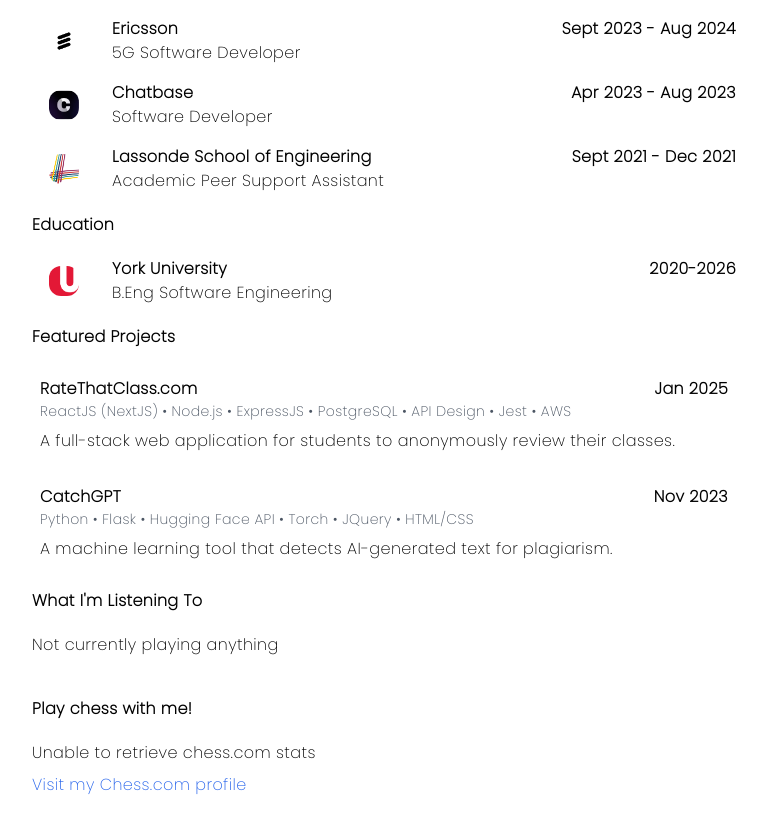
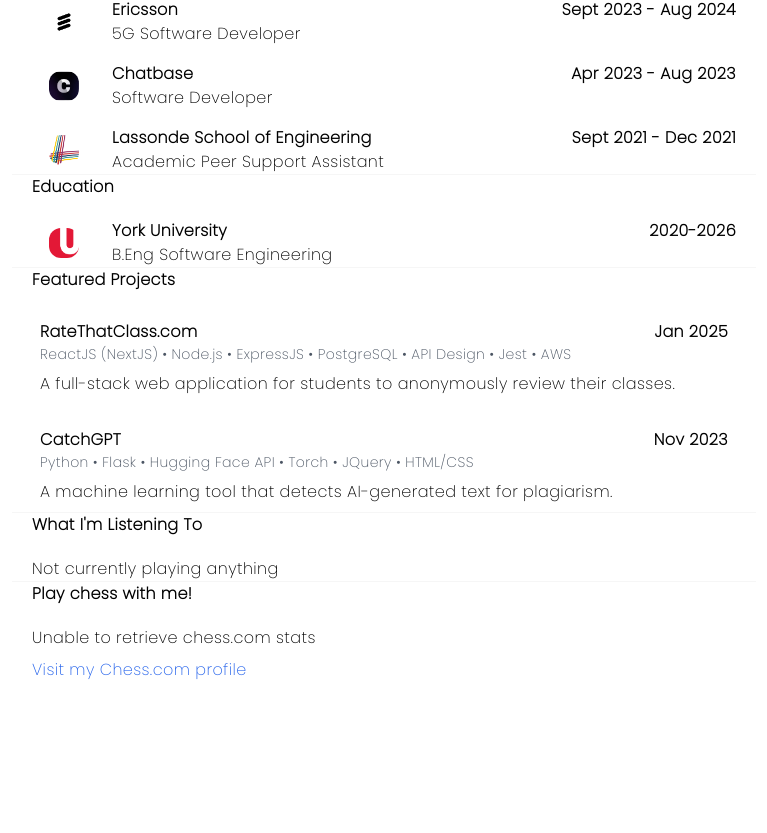
Before and after one commit to mouizahmed/portfolio, a Next.js app: page / in a window 1280 px wide. Shown: the part 615-1448 px from the top of the page, without its empty margins (256-1023 px from the left). After the commit the page ends 1341 px from the top, so only its background shows below. Built offline with nearby package versions, Linux system fonts and the light colour scheme; no server answers.

Commit message:
dividers

```diff
--- a/components/Chess.jsx
+++ b/components/Chess.jsx
@@ -36,7 +36,7 @@ const Chess = () => {
     }, []);
 
     return (
-        <div className={`pl-5 pr-5 pt-5 pb-5 transition-opacity duration-600 ${fadeState}`}>
+        <div className={`pl-5 pr-5 pb-5 transition-opacity duration-600 ${fadeState}`}>
             <h3 className='pb-5'>Play chess with me!</h3>
             {isLoading ? (
                 <div>
--- a/components/Education.jsx
+++ b/components/Education.jsx
@@ -13,7 +13,7 @@ const Education = () => {
     }, []);
 
     return (
-        <div className={`pl-5 pr-5 pt-5 transition-opacity duration-600 ${fadeState}`}>
+        <div className={`pl-5 pr-5 transition-opacity duration-600 ${fadeState}`}>
             <h3 className="pb-5">Education</h3>
             <Grid container spacing={2} columns={{ xs: 9, sm: 9, md: 9, lg: 9, xl: 9 }}>
                 <Grid item xs={1} sm={1} md={1} lg={1} xl={1} className="flex justify-center items-center">
--- a/components/Experience.jsx
+++ b/components/Experience.jsx
@@ -13,7 +13,7 @@ const Experience = () => {
     }, []);
 
     return (
-        <div className={`pl-5 pr-5 pt-5 transition-opacity duration-600 ${fadeState}`}>
+        <div className={`pl-5 pr-5 transition-opacity duration-600 ${fadeState}`}>
             <h3 className="pb-5">Where I&apos;ve been</h3>
             <Grid container spacing={2} columns={{ xs: 9, sm: 9, md: 9, lg: 9, xl: 9 }}>
                 <Job logoPath={"/ericsson.png"} companyName={"Ericsson"} position={"5G Software Developer"} timeline={"Sept 2023 - Aug 2024"} />
--- a/components/Music.jsx
+++ b/components/Music.jsx
@@ -124,7 +124,7 @@ const Music = () => {
     }, []);
 
     return (
-        <div className={`pl-5 pr-5 pt-5 pb-5 transition-opacity duration-600 ${fadeState}`}>
+        <div className={`pl-5 pr-5 transition-opacity duration-600 ${fadeState}`}>
             <h3 className='pb-5'>What I&apos;m Listening To</h3>
             {currentlyPlaying ? (
                 <Link href={currentlyPlaying.item.external_urls.spotify} rel="noopener noreferrer" target="_blank">
--- a/components/Projects.jsx
+++ b/components/Projects.jsx
@@ -15,7 +15,7 @@ const Projects = () => {
     }, []);
 
     return (
-        <div id="projects" className={`pl-5 pr-5 pt-5 transition-opacity duration-600 ${fadeState}`}>
+        <div id="projects" className={`pl-5 pr-5 transition-opacity duration-600 ${fadeState}`}>
             <h3 className="pb-5">Featured Projects</h3>
             <Grid container spacing={2} columns={{ xs: 9, sm: 9, md: 9, lg: 9, xl: 9 }}>
                 <Project
--- a/pages/index.js
+++ b/pages/index.js
@@ -1,5 +1,6 @@
 import Head from 'next/head';
 import Image from 'next/image';
+import Divider from '@mui/material/Divider';
 
 import { Poppins } from '@next/font/google';
 
@@ -30,11 +31,16 @@ export default function Home() {
         {/* <Main /> */}
         <div className="max-w-3xl h-full mx-auto p-3 flex flex-col mb-3">
           <About />
+          <Divider className="my-5" sx={{ borderColor: 'grey.200', opacity: 0.5 }} />
           {/* <Current seeking={false} focus={""} logoPath={"/ericsson.png"} companyName={"Ericsson"} title={"5G Software Developer"} timeline={"Present"} /> */}
           <Experience />
+          <Divider className="my-5" sx={{ borderColor: 'grey.200', opacity: 0.5 }} />
           <Education />
+          <Divider className="my-5" sx={{ borderColor: 'grey.200', opacity: 0.5 }} />
           <Projects />
+          <Divider className="my-5" sx={{ borderColor: 'grey.200', opacity: 0.5 }} />
           <Music />
+          <Divider className="my-5" sx={{ borderColor: 'grey.200', opacity: 0.5 }} />
           <Chess />
         </div>
       </main>
```
